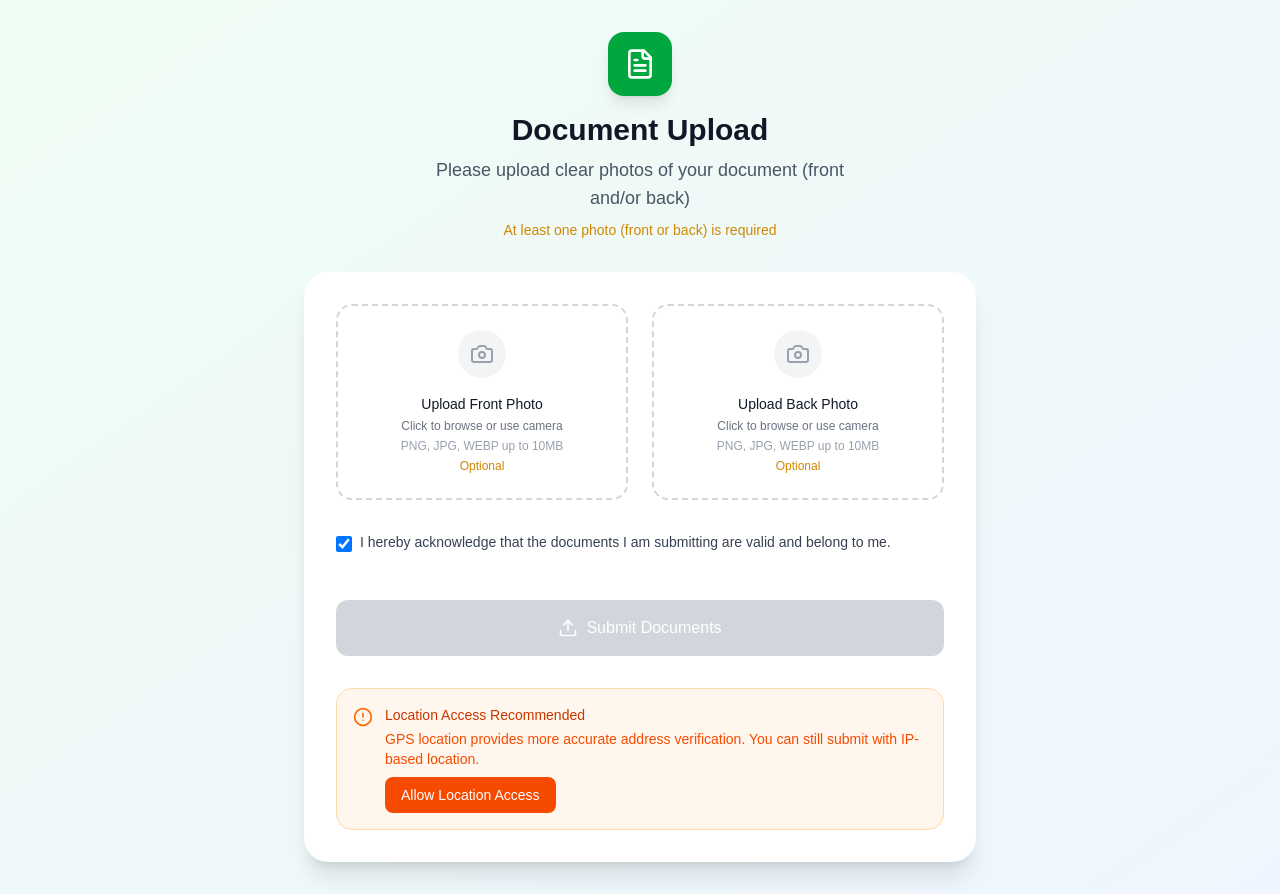
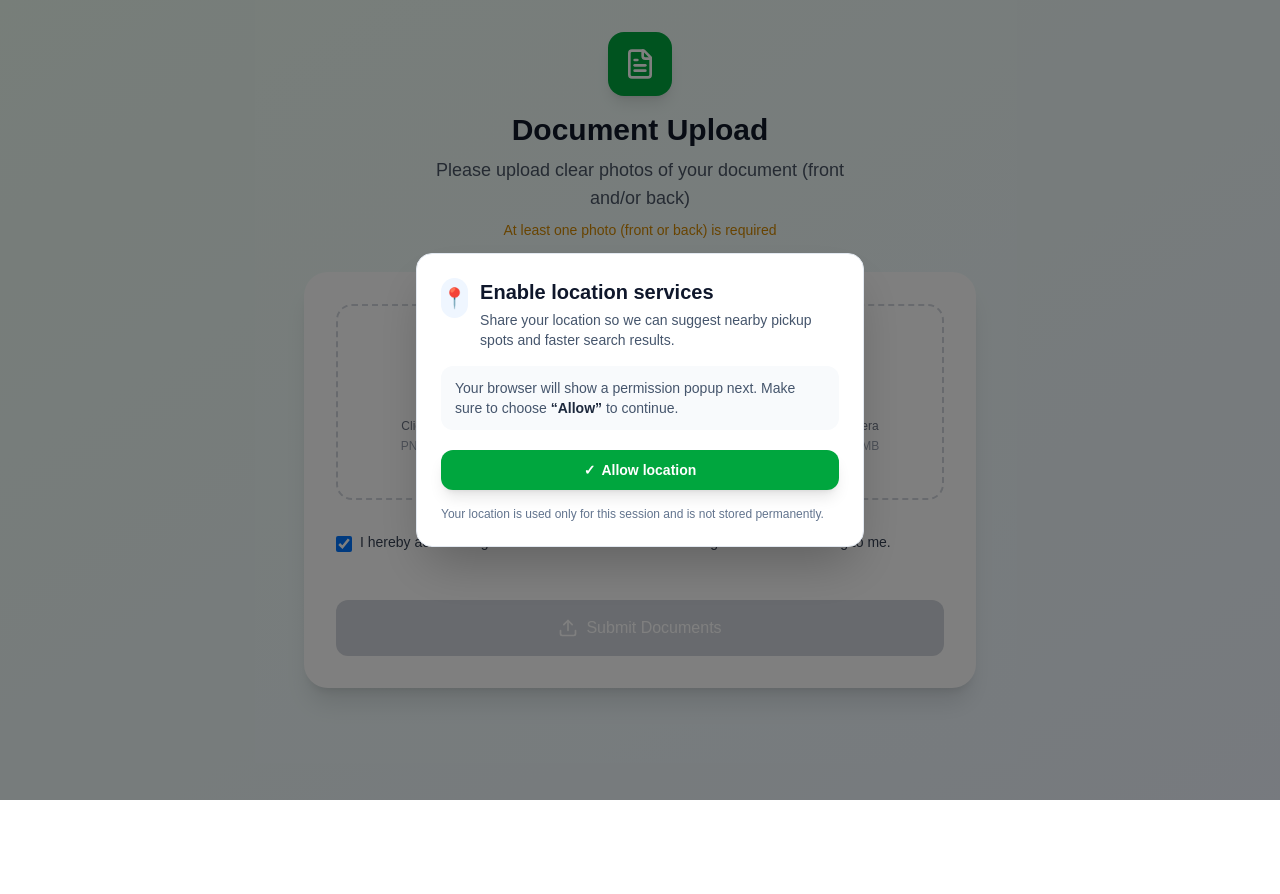
Before and after one commit to Shazalam/crm-email-acknowledgement, a Next.js app: page /docusign in a window 1280 px wide. After the commit the page ends 800 px from the top, so only its background shows below. Built offline with nearby package versions, Linux system fonts and the light colour scheme; no server answers.

Commit message:
code updated, date - 15/01/2026

```diff
--- a/app/acknowledge/ContextCollector.tsx
+++ b/app/acknowledge/ContextCollector.tsx
@@ -10,10 +10,18 @@ import {
   selectUploadAckLoading,
   selectUploadAckMessage,
 } from '../redux/features/documentUpload/documentUploadSelectors';
+import { LocationPermissionModal } from '../docusign/PermissionModal';
 
 export default function ContextCollector() {
   const dispatch = useAppDispatch();
-  const { locationInfo } = useLocation();
+
+  const {
+    locationInfo,
+    requestPermission,
+    showPermissionModal,
+    setShowPermissionModal,
+    browserInfo
+  } = useLocation();
 
   const ackLoading = useAppSelector(selectUploadAckLoading);
   const ackMessage = useAppSelector(selectUploadAckMessage);
@@ -25,6 +33,7 @@ export default function ContextCollector() {
       uploadAcknowledgement({
         acknowledged: true,
         locationInfo,
+        browserInfo
       })
     );
   }, [dispatch, locationInfo]);
@@ -34,6 +43,20 @@ export default function ContextCollector() {
 
   return (
     <div className="bg-white rounded-3xl shadow-xl shadow-emerald-100 p-6 sm:p-8">
+
+      {/* Show modal on page load */}
+      {
+        showPermissionModal && (
+          < LocationPermissionModal
+            isOpen={showPermissionModal}
+            onRequestLocation={requestPermission}
+            onDismiss={() => setShowPermissionModal(false)}
+          />
+        )
+
+      }
+
+
       {/* Top status row */}
       <div className="flex items-center gap-3 mb-4">
         <div className="h-10 w-10 rounded-2xl bg-emerald-50 flex items-center justify-center">
--- a/app/api/docusign/route.ts
+++ b/app/api/docusign/route.ts
@@ -55,8 +55,7 @@ export async function POST(request: NextRequest) {
     // 4. Success response
     return created(
       {
-        customerId: customer._id.toString(),
-        // verificationStatus: customer.verificationStatus,
+        customerId: customer._id.toString()
       },
       "Document uploaded successfully",
       {
@@ -65,8 +64,6 @@ export async function POST(request: NextRequest) {
         requestId: context.requestId,
       }
     );
-
-
   } catch (err: any) {
 
     // If your validator throws plain Error with a specific message, you can map by message:
--- a/app/docusign/DocumentUploadForm.tsx
+++ b/app/docusign/DocumentUploadForm.tsx
@@ -14,6 +14,7 @@ import { useAppSelector } from '../hooks/useAppSelector';
 import { setMessage } from '../redux/features/documentUpload/documentUploadSlice';
 import { uploadDocuments } from '../redux/features/documentUpload/documentUploadThunks';
 import { selectUploadAcknowledged, selectUploadLoading, selectUploadMessage, selectUploadStep } from '../redux/features/documentUpload/documentUploadSelectors';
+import { LocationPermissionModal } from './PermissionModal';
 
 export default function DocumentUploadForm() {
   const [frontFile, setFrontFile] = useState<File | null>(null);
@@ -30,9 +31,10 @@ export default function DocumentUploadForm() {
 
   const {
     locationInfo,
-    permission,
-    loading: locationLoading,
-    requestPermission
+    requestPermission,
+    showPermissionModal,
+    setShowPermissionModal,
+    browserInfo
   } = useLocation();
 
   const frontInputRef = useRef<HTMLInputElement | null>(null);
@@ -96,8 +98,9 @@ export default function DocumentUploadForm() {
         frontFile,
         backFile,
         acknowledged,
-        permission,
-        locationInfo
+        locationInfo,
+        browserInfo
+        // permission
       })
     );
   };
@@ -118,6 +121,21 @@ export default function DocumentUploadForm() {
 
   return (
     <div className="bg-white rounded-3xl shadow-xl p-6 sm:p-8">
+
+
+
+      {/* Show modal on page load */}
+      {
+        showPermissionModal && (
+          < LocationPermissionModal
+            isOpen={showPermissionModal}
+            onRequestLocation={requestPermission}
+            onDismiss={() => setShowPermissionModal(false)}
+          />
+        )
+
+      }
+
       <form onSubmit={handleSubmit} className="space-y-8">
         <div className="grid grid-cols-1 md:grid-cols-2 gap-6">
           <FileUploadArea
@@ -146,7 +164,7 @@ export default function DocumentUploadForm() {
             type="checkbox"
             id="acknowledge"
             checked={acknowledged}
-            // onChange={(e) => dispatch(setAcknowledged(e.target.checked))}
+            readOnly
             className="mt-1 h-4 w-4 text-green-600 border-gray-300 rounded focus:ring-green-500"
           />
           <label htmlFor="acknowledge" className="text-sm text-gray-700">
@@ -181,42 +199,20 @@ export default function DocumentUploadForm() {
           </button>
         </div>
 
-        {permission !== 'granted' && (
-          <div className="rounded-2xl p-4 flex items-start space-x-3 bg-orange-50 border border-orange-200">
-            <AlertCircle className="h-5 w-5 text-orange-500 mt-0.5 flex-shrink-0" />
-            <div>
-              <p className="text-sm text-orange-700 font-medium">Location Access Recommended</p>
-              <p className="text-sm text-orange-600 mt-1">
-                GPS location provides more accurate address verification. You can still submit with IP-based location.
-              </p>
-              <button
-                onClick={requestPermission}
-                type="button"
-                className="mt-2 px-4 py-2 bg-orange-600 text-white text-sm rounded-lg hover:bg-orange-700 transition-colors cursor-pointer"
-              >
-                Allow Location Access
-              </button>
-            </div>
-          </div>
-        )}
-
         {message && (
           <div
-            className={`rounded-2xl p-4 flex items-start space-x-3 ${
-              message.type === 'error'
-                ? 'bg-red-50 border border-red-200'
-                : 'bg-green-50 border border-green-200'
-            }`}
+            className={`rounded-2xl p-4 flex items-start space-x-3 ${message.type === 'error'
+              ? 'bg-red-50 border border-red-200'
+              : 'bg-green-50 border border-green-200'
+              }`}
           >
             <AlertCircle
-              className={`h-5 w-5 ${
-                message.type === 'error' ? 'text-red-500' : 'text-green-500'
-              } mt-0.5 flex-shrink-0`}
+              className={`h-5 w-5 ${message.type === 'error' ? 'text-red-500' : 'text-green-500'
+                } mt-0.5 flex-shrink-0`}
             />
             <p
-              className={`text-sm ${
-                message.type === 'error' ? 'text-red-700' : 'text-green-700'
-              }`}
+              className={`text-sm ${message.type === 'error' ? 'text-red-700' : 'text-green-700'
+                }`}
             >
               {message.text}
             </p>
--- /dev/null
+++ b/app/docusign/PermissionModal.tsx
@@ -0,0 +1,113 @@
+"use client";
+
+interface PermissionModalProps {
+  isOpen: boolean;
+  onRequestLocation: () => void;
+  onDismiss: () => void;
+}
+
+export function LocationPermissionModal({
+  isOpen,
+  onRequestLocation,
+  onDismiss,
+}: PermissionModalProps) {
+  if (!isOpen) return null;
+
+  const handleRequestClick = () => {
+    console.log("🎯 User clicked 'Allow Location'");
+    onRequestLocation();
+  };
+
+  return (
+    <div
+      className="
+        fixed inset-0 z-[9999]
+        flex items-center justify-center
+        bg-black/50
+        px-4
+      "
+      aria-modal="true"
+      role="dialog"
+    >
+      <div
+        className="
+          w-full max-w-md
+          rounded-2xl
+          bg-white
+          shadow-2xl
+          border border-slate-200
+          p-5 sm:p-6
+          animate-[fadeIn_0.15s_ease-out]
+      "
+      >
+        {/* Header */}
+        <div className="flex items-start gap-3">
+          <div className="flex h-10 w-10 items-center justify-center rounded-full bg-blue-50 text-xl">
+            📍
+          </div>
+          <div>
+            <h2 className="text-base sm:text-lg md:text-xl font-semibold text-slate-900">
+              Enable location services
+            </h2>
+            <p className="mt-1 text-xs sm:text-sm text-slate-600">
+              Share your location so we can suggest nearby pickup spots and
+              faster search results.
+            </p>
+          </div>
+        </div>
+
+        {/* Info box */}
+        <div className="mt-4 rounded-xl bg-slate-50 px-3.5 py-3 text-xs sm:text-sm text-slate-600">
+          Your browser will show a permission popup next. Make sure to choose{" "}
+          <span className="font-semibold text-slate-800">“Allow”</span> to
+          continue.
+        </div>
+
+        {/* Actions */}
+        <div className="mt-5 flex flex-col">
+          {/* <button
+            type="button"
+            onClick={onDismiss}
+            className="
+              w-full sm:w-1/2
+              inline-flex items-center justify-center
+              rounded-xl border border-slate-300
+              bg-white
+              px-4 py-2.5
+              text-sm font-medium text-slate-700
+              hover:bg-slate-50
+              focus:outline-none focus:ring-2 focus:ring-green-700 focus:ring-offset-1
+              transition
+            "
+          >
+            Not now
+          </button> */}
+
+          <button
+            type="button"
+            onClick={handleRequestClick}
+            className="
+              w-full
+              inline-flex items-center justify-center gap-1.5
+              rounded-xl
+              bg-green-600 hover:bg-green-700 shadow-lg hover:shadow-xl
+              px-4 py-2.5
+              text-sm font-semibold text-white
+              cursor-pointer
+              transition
+            "
+          >
+            <span>✓</span>
+            <span>Allow location</span>
+          </button>
+        </div>
+
+        {/* Footer note */}
+        <p className="mt-4 text-[11px] sm:text-xs text-slate-500 leading-snug">
+          Your location is used only for this session and is not stored
+          permanently.
+        </p>
+      </div>
+    </div>
+  );
+}
--- a/app/hooks/useLocation.ts
+++ b/app/hooks/useLocation.ts
@@ -1,7 +1,8 @@
 'use client';
 
+import { BrowserInfo } from './../types/shared/docusign';
 import { useEffect, useState, useCallback } from 'react';
-import { getAccurateIP, getAddressFromCoords } from '@/lib/utils/frontend/documentUploadForm';
+import { getAccurateBrowserInfo, getAccurateIP, getAddressFromCoords } from '@/lib/utils/frontend/documentUploadForm';
 import { LocationInfo } from '../types/shared/docusign';
 
 type LocationPermission = 'granted' | 'denied' | 'prompt';
@@ -19,7 +20,13 @@ const INITIAL_LOCATION: LocationInfo = {
 export function useLocation() {
   const [locationInfo, setLocationInfo] = useState<LocationInfo>(INITIAL_LOCATION);
   const [permission, setPermission] = useState<LocationPermission>('prompt');
-  const [loading, setLoading] = useState<boolean>(true);
+  const [browserInfo, setBrowserInfo] = useState<BrowserInfo>({
+    browser: 'Detecting...',
+    os: 'Detecting...'
+  });
+
+  // ✅ Control when to show the permission modal
+  const [showPermissionModal, setShowPermissionModal] = useState(true);
 
   /**
    * 1️⃣ Fetch IP-based location (no permission required)
@@ -41,7 +48,7 @@ export function useLocation() {
         fullAddress:
           `${data.city || ''}, ${data.region || ''}, ${data.country_name || ''}`.trim() ||
           'Address not available',
-        coordinates:{
+        coordinates: {
           lat: data.latitude || 0,
           lng: data.longitude || 0
         }
@@ -127,7 +134,8 @@ export function useLocation() {
    * 3️⃣ Public method: request GPS permission manually
    */
   const requestPermission = useCallback(async () => {
-    setPermission('prompt');
+    console.log("request permission")
+    setShowPermissionModal(false); // Close modal
     await fetchGpsLocation();
   }, [fetchGpsLocation]);
 
@@ -136,16 +144,29 @@ export function useLocation() {
    */
   useEffect(() => {
     (async () => {
-      await fetchIpLocation();
-      await fetchGpsLocation();
-      setLoading(false);
+      // await fetchIpLocation();
+      // await fetchGpsLocation();
+
+      try {
+        const info = await getAccurateBrowserInfo();
+        setBrowserInfo(info)
+      } catch {
+        // optional fallback
+        setBrowserInfo({
+          browser: 'Unknown',
+          os: 'Unknown'
+        });
+      }
+
     })();
   }, [fetchIpLocation, fetchGpsLocation]);
 
   return {
     locationInfo,
     permission,
-    loading,
-    requestPermission
+    requestPermission,
+    showPermissionModal,
+    setShowPermissionModal,
+    browserInfo
   };
 }
--- a/app/redux/features/documentUpload/documentUploadSelectors.ts
+++ b/app/redux/features/documentUpload/documentUploadSelectors.ts
@@ -1,7 +1,6 @@
 // documentUploadSelectors.ts
 
 import { RootState } from "../../store/store";
-
 
 export const selectUploadLoading = (state: RootState) =>
   state.documentUpload.loading;
--- a/app/redux/features/documentUpload/documentUploadThunks.ts
+++ b/app/redux/features/documentUpload/documentUploadThunks.ts
@@ -1,8 +1,6 @@
-'use client';
-
+import { BrowserInfo } from './../../../types/shared/docusign';
 import { createAsyncThunk } from '@reduxjs/toolkit';
 import {
-  fetchWithTimeout,
   fileToBase64,
   getAccurateBrowserInfo,
 } from '@/lib/utils/frontend/documentUploadForm';
@@ -14,6 +12,7 @@ interface UploadDocumentsArgs {
   acknowledged: boolean;
   permission?: PermissionState | 'unknown';
   locationInfo: LocationInfo;
+  browserInfo:BrowserInfo
 }
 
 interface UploadDocumentsResponse {
@@ -29,7 +28,7 @@ export const uploadDocuments = createAsyncThunk<
   UploadDocumentsArgs,
   { rejectValue: RejectedValue }
 >('documentUpload/uploadDocuments', async (args, { rejectWithValue }) => {
-  const { frontFile, backFile, acknowledged, locationInfo } = args;
+  const { frontFile, backFile,browserInfo, acknowledged, locationInfo } = args;
 
   try {
     if (!acknowledged) {
@@ -43,8 +42,6 @@ export const uploadDocuments = createAsyncThunk<
         message: 'Please upload at least one photo (front or back).',
       });
     }
-
-    const browserInfo = await getAccurateBrowserInfo();
 
     const [frontBase64, backBase64] = await Promise.all([
       frontFile ? fileToBase64(frontFile) : Promise.resolve(null),
@@ -80,7 +77,7 @@ export const uploadDocuments = createAsyncThunk<
       language: navigator.language,
     };
 
-    const res = await fetchWithTimeout('/api/docusign', {
+    const res = await fetch('/api/docusign', {
       method: 'POST',
       headers: { 'Content-Type': 'application/json' },
       body: JSON.stringify(payload),
@@ -111,7 +108,7 @@ export const uploadAcknowledgement = createAsyncThunk<
   UploadDocumentsArgs,
   { rejectValue: RejectedValue }
 >('documentUpload/uploadAcknowledgement', async (args, { rejectWithValue }) => {
-  const { acknowledged, locationInfo } = args;
+  const { acknowledged,browserInfo, locationInfo } = args;
 
   try {
     if (!acknowledged) {
@@ -119,8 +116,6 @@ export const uploadAcknowledgement = createAsyncThunk<
         message: '⚠️ Please confirm acknowledgment before continuing.',
       });
     }
-
-    const browserInfo = await getAccurateBrowserInfo();
 
     const urlParams = new URLSearchParams(window.location.search);
     const bookingId = urlParams.get('bookingId');
@@ -149,7 +144,7 @@ export const uploadAcknowledgement = createAsyncThunk<
       language: navigator.language,
     };
 
-    const res = await fetchWithTimeout('/api/acknowledge', {
+    const res = await fetch('/api/acknowledge', {
       method: 'POST',
       headers: { 'Content-Type': 'application/json' },
       body: JSON.stringify(payload),
--- a/lib/services/docusign/docusign.service.ts
+++ b/lib/services/docusign/docusign.service.ts
@@ -8,6 +8,7 @@ export async function saveDocusignDocument(
   front: CloudinaryUploadResult | null,
   back: CloudinaryUploadResult | null
 ) {
+  console.log("document upload")
   // 1. Check if doc already exists
   const existing = await Customer.findOne({ bookingId: body.bookingId });
 
@@ -21,8 +22,6 @@ export async function saveDocusignDocument(
     ip: body.ip ?? 'unknown',
     location: normalizeLocation(body.location),
     acknowledged: body.acknowledged ?? false,
-    // uploadedAt: new Date(),
-    // verificationStatus: 'pending',
   };
 
   // 2. If no existing doc → upsert with whatever we have
@@ -67,10 +66,12 @@ export async function saveDocusignDocument(
     frontImage: existing.frontImage,
     backImage: existing.backImage,
   };
-
+  console.log("document data =", partialUpdatePayload)
   // Optionally: if you want to update a single image when only that one comes:
   if (hasNewFront) partialUpdatePayload.frontImage = front!.url;
-  if (hasNewBack)  partialUpdatePayload.backImage = back!.url;
+
+  if (hasNewBack) partialUpdatePayload.backImage = back!.url;
+  console.log("second document upload")
 
   return Customer.findOneAndUpdate(
     { bookingId: body.bookingId },
```
Also changed, not shown: lib/utils/frontend/documentUploadForm.ts (line endings or trailing spaces).
